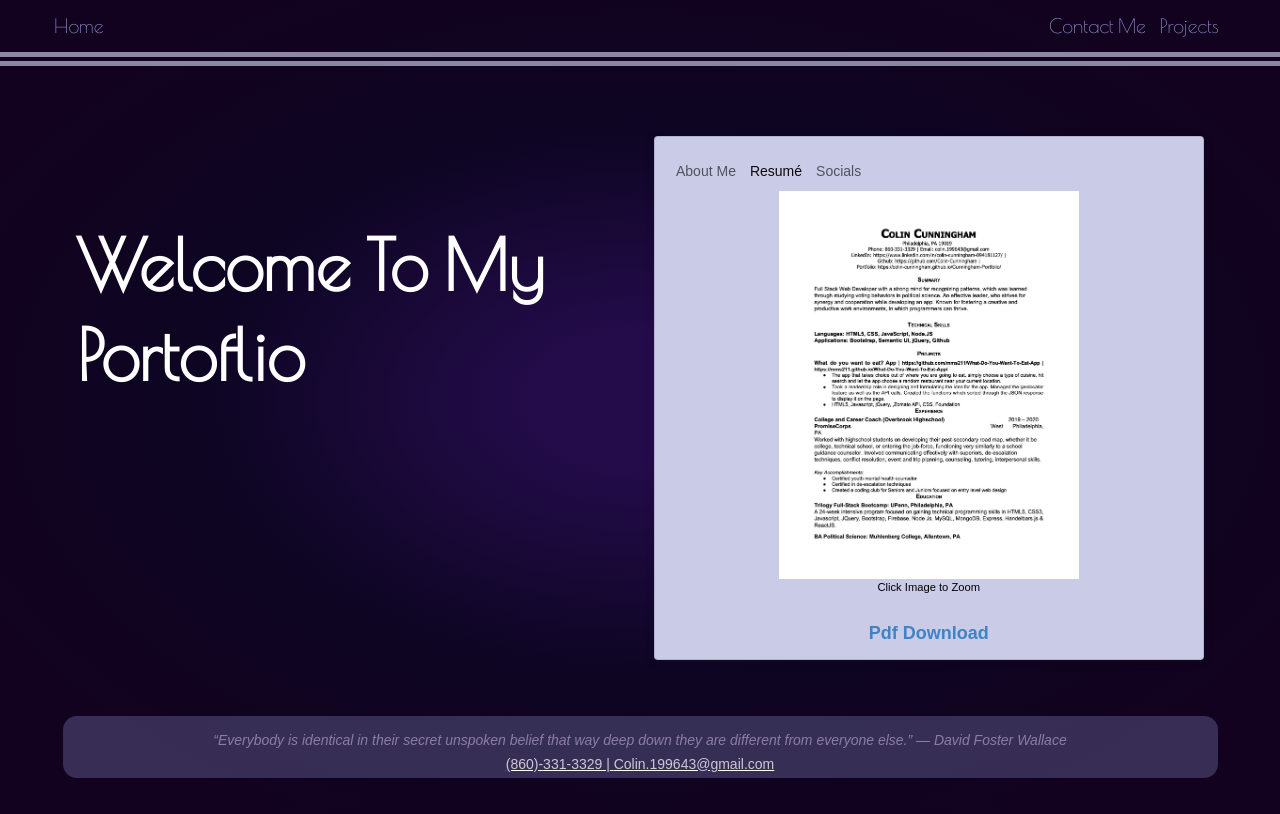
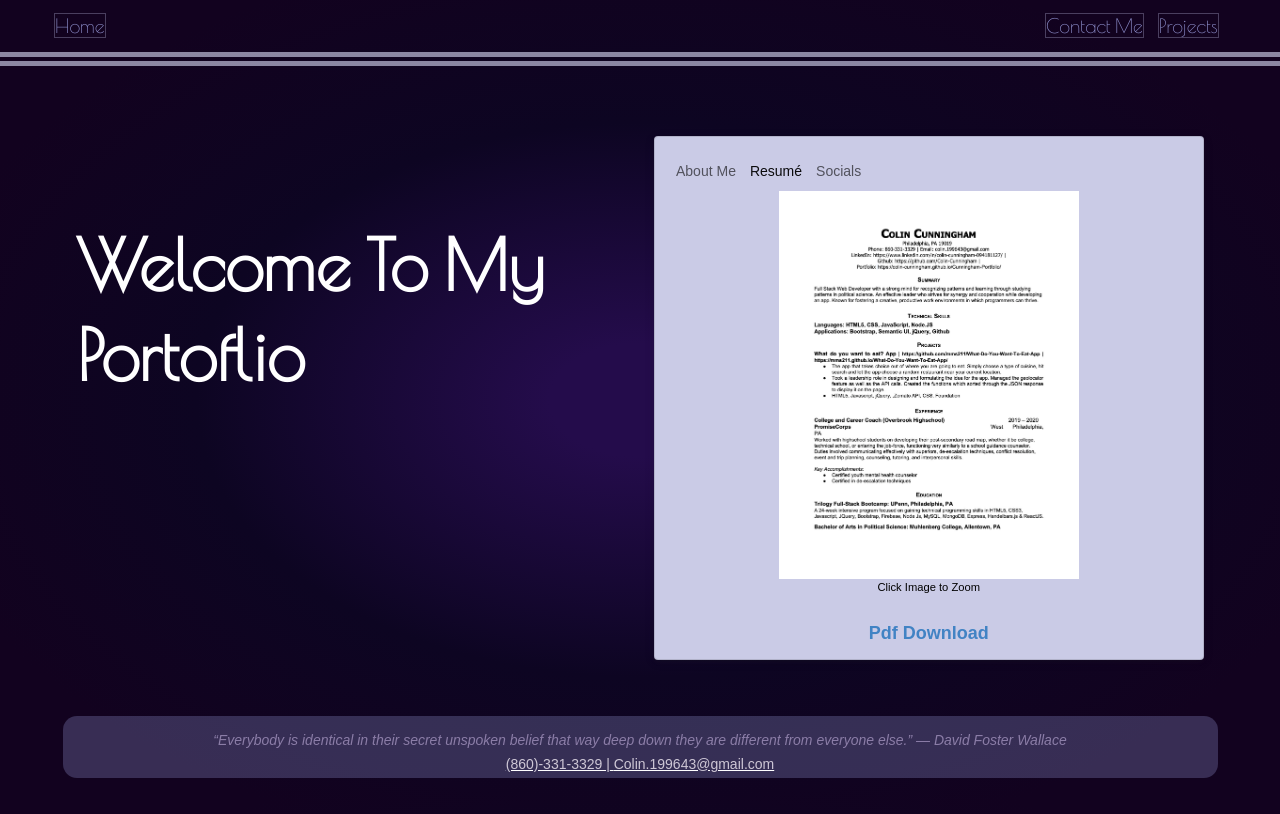
Before and after one commit to Colin-Cunningham/Cunningham-Portfolio, a plain HTML site: page index.html in a window 1280 px wide. Both pictures are taken after a click on the link "Resumé". Shown: the top 814 px of the page. Drawn offline with nearby package versions, Linux system fonts and the light colour scheme; a web font is replaced by a local one.

Commit message:
fixing accsessability issues

```diff
--- a/index.html
+++ b/index.html
@@ -48,20 +48,20 @@
       <div id="aboutSwitch" >
         <h4>Colin Cunningham</h4>
           <img class="ui small left floated image" src="Images/social.jpeg">
-          <p id="aboutme">Hello! My name is Colin and I am a full-stack web developer. I am originally from a small town in Connecticut but now reside just south of Philadelphia. I attended Choate Rosemary Hall before getting my BA in political science from Muhleneberg College in Allentown PA. I currently work as a college and career coach at Overbrook High school in West Philly, and to answer your question yes it is the school from the fresh prince song. I am a ex-football player who has seen every Marvel movie ten times. I have found a passion for web-developing that has consumed my everyday life, and makes me eager to learn more. I am currently seeking employment and would love to chat about it.
+          <p id="aboutme">Hello! My name is Colin and I am a full-stack web developer. I am originally from a small town in Connecticut but now reside just south of Philadelphia. I attended Choate Rosemary Hall before getting my BA in political science from Muhlenberg College in Allentown PA. I currently work as a college and career coach at Overbrook High school in West Philly, and to answer your question yes it is the school from the fresh prince song. I am an ex-football player who has seen every Marvel movie ten times. I have found a passion for web-developing that has consumed my everyday life, and makes me eager to learn more. I am currently seeking employment opportunities and would love to chat about it.
           </p>
           <h5>Feel free to contact me anytime! (Info at bottom of page)
           </h5>
     </div>
     <div class="hide" id="resumeSwitch">
-      <img class="ui medium centered image" id="modal" src="Images/Resume-Cunningham-comp.jpg" alt="Screenshot of Resume">
+      <img class="ui medium centered image" id="modal" src="Images/CCunningham-Resume.jpg" alt="Screenshot of Resume">
       <p style="font-size: .8rem; text-align: center;">Click Image to Zoom</p>
-      <h3 style="text-align: center;"> <a href="Resume-Cunningham.pdf" download>Pdf Download</a> </h3>
+      <h3 style="text-align: center;"> <a href="CCunningham-Resume.pdf" download>Pdf Download</a> </h3>
       <div class="ui modal lay">
         <i class="close icon"></i>
         <div class="image content">
           <div class="ui extra-large centered image">
-            <img src="Images/Resume-Cunningham-comp.jpg">
+            <img src="Images/CCunningham-Resume.jpg">
           </div>
       </div>
      </div>
--- a/style.css
+++ b/style.css
@@ -100,7 +100,6 @@ li {
     display: inline;
    padding-left: 1rem;
    font-size: 2rem;
-
   }
 
   #numbers{
@@ -118,6 +117,9 @@ li {
     font-family: 'Poiret One', cursive;
     color: #9395D3;
     font-size: 1.4rem;
+    border-style: solid;
+    border-width: .08rem;
+    border-color: rgba(188, 189, 223, 0.329);
   }
 
  form {
```
Also changed, not shown: Images/CCunningham-Resume.jpg (added), Images/Resume-Cunningham-comp.jpg (deleted), 2 other files.
